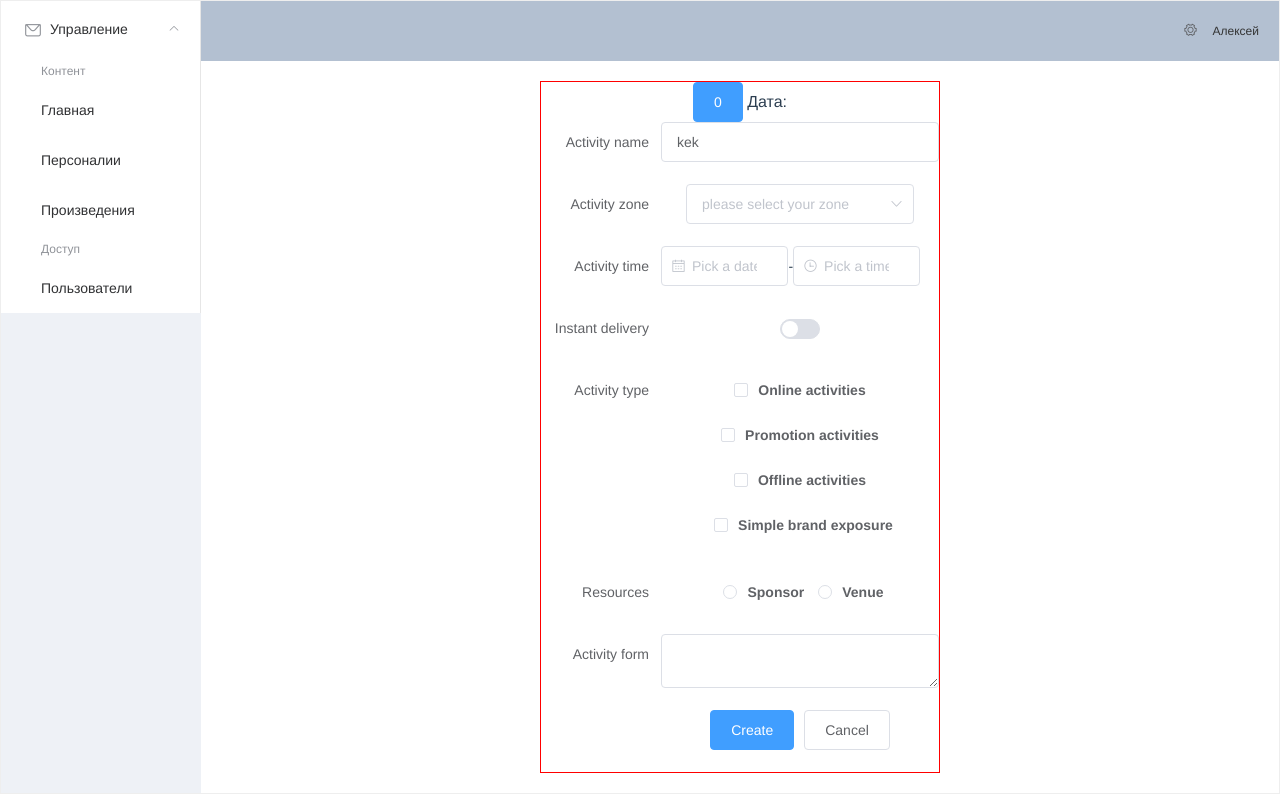
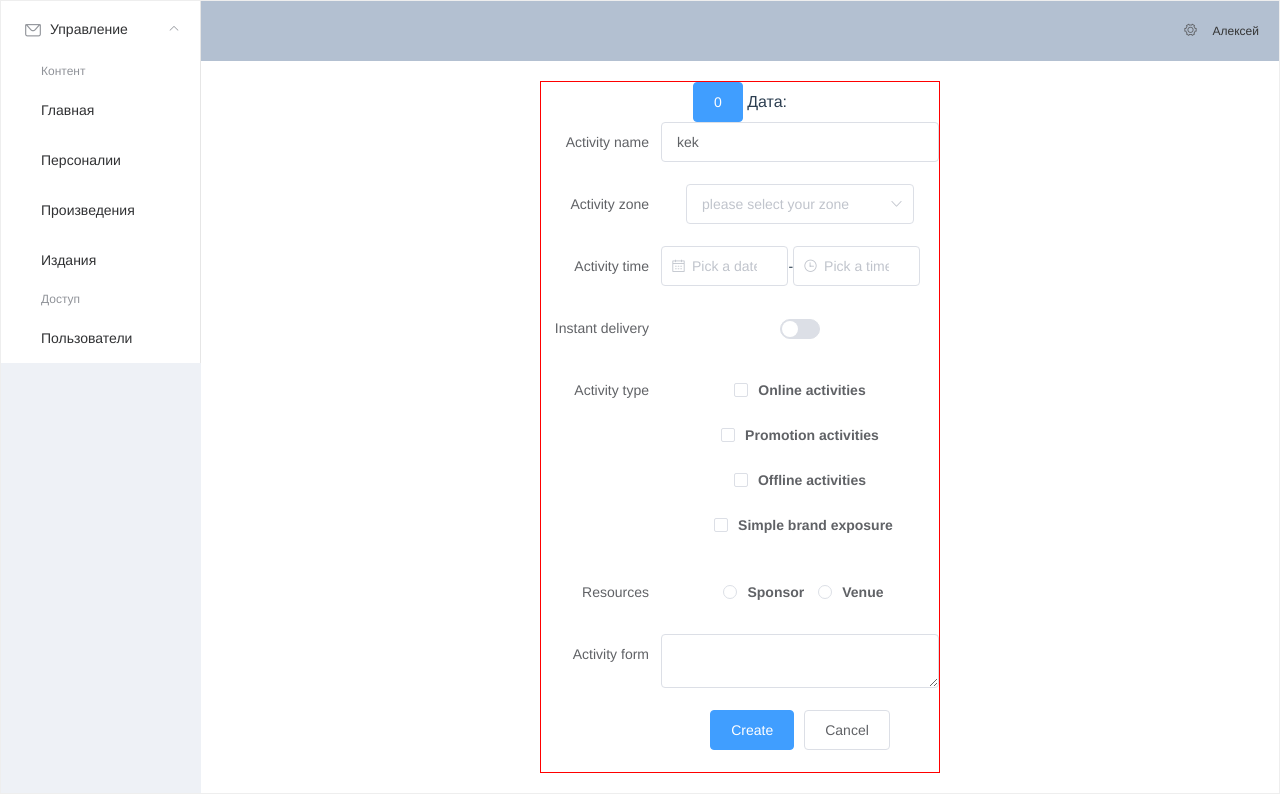
Before and after one commit to yaskevich/persona, a Vue app in the folder front/: page / in a window 1280 px wide. Built offline with nearby package versions, Linux system fonts and the light colour scheme.

Commit message:
create book list component

```diff
--- a/front/src/App.vue
+++ b/front/src/App.vue
@@ -21,6 +21,9 @@
           </router-link>
           <router-link to="/works">
             <el-menu-item index="1-4">Произведения</el-menu-item>
+          </router-link>
+          <router-link to="/books">
+            <el-menu-item index="1-8">Издания</el-menu-item>
           </router-link>
         </el-menu-item-group>
         <el-menu-item-group title="Доступ">
--- /dev/null
+++ b/front/src/components/BookList.vue
@@ -0,0 +1,3 @@
+<template>
+  книги
+</template>
--- a/front/src/router.ts
+++ b/front/src/router.ts
@@ -4,6 +4,7 @@ import UserList from './components/UserList.vue';
 import PersonList from './components/PersonList.vue';
 import Person from './components/Person.vue';
 import WorkList from './components/WorkList.vue';
+import BookList from './components/BookList.vue';
 
 const routes = [
 	{
@@ -32,6 +33,11 @@ const routes = [
 		component: WorkList,
 		name: 'WorkList',
 	},
+	{
+		path: '/books',
+		component: BookList,
+		name: 'BookList',
+	},
 ];
 
 const router = createRouter({
```
